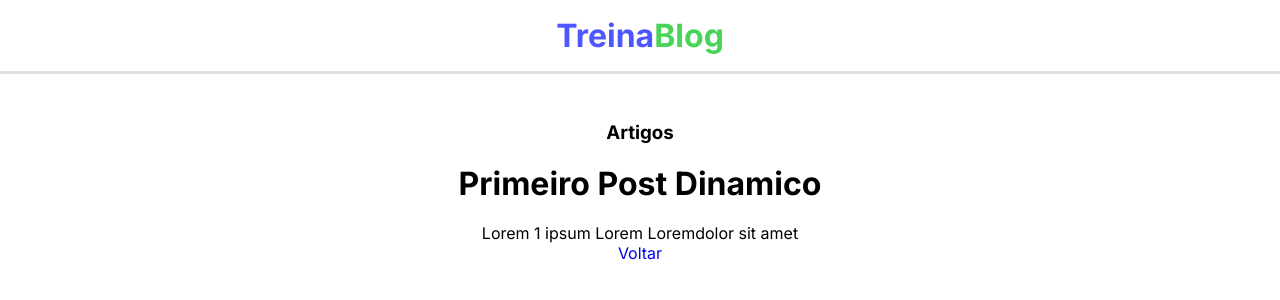
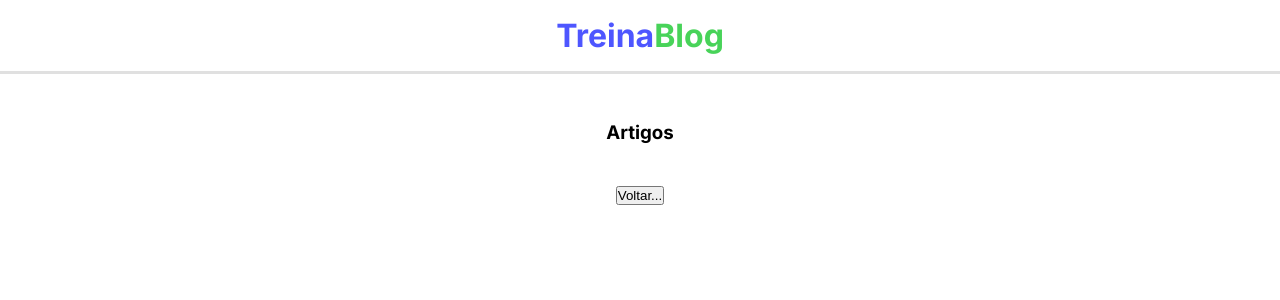
Before and after one commit to treinaweb/treinaweb-nextjs-app-router, a Next.js app: page /blog/primeiro-post-dinamico in a window 1280 px wide. Shown: the top 300 px of the page. Built offline with nearby package versions, Linux system fonts and the light colour scheme.

Commit message:
Componente Link e hooks de navegação

```diff
--- a/src/app/blog/[slug]/page.tsx
+++ b/src/app/blog/[slug]/page.tsx
@@ -1,15 +1,21 @@
+'use client'
 import Link from "next/link";
+import { useRouter, useSearchParams } from "next/navigation";
 
-export default function BlogPost({ params }: { params: { slug: string} }) {
+export default function BlogPost() {
+  const router = useRouter();
+  const searchParams = useSearchParams();
+  const slug = searchParams.get('slug');
+
   const posts = [
     { slug: 'primeiro-post-dinamico', title: "Primeiro Post Dinamico", content: 'Lorem 1 ipsum Lorem Loremdolor sit amet' },
     { slug: 'segundo-post-dinamico', title: "Segundo Post Dinamico", content: 'Lorem 2 ipsum Lorem dolor sit ametLorem ' },
     { slug: 'terceiro-post-dinamico', title: "Terceiro Post Dinamico", content: 'Lorem 3 ipsum dolor sit amet Lorem Lorem' },
   ]
 
-  const post = posts.find(post => post.slug === params.slug)
+  const post = posts.find(post => post.slug === slug)
 
-  if (params.slug === 'erro') {
+  if (slug === 'erro') {
     throw new Error('Erro Intencional - Erro Global Teste');
   }
 
@@ -18,7 +24,7 @@ export default function BlogPost({ params }: { params: { slug: string} }) {
       <h1>{post?.title}</h1>
       <br />
       <p>{post?.content}</p>
-      <Link href='../blog'>Voltar</Link>
+      <button onClick={() => router.back()}>Voltar...</button>
     </div>
   )
 }
```
Also changed, not shown: src/app/blog/page.tsx (+8 -1 lines).
